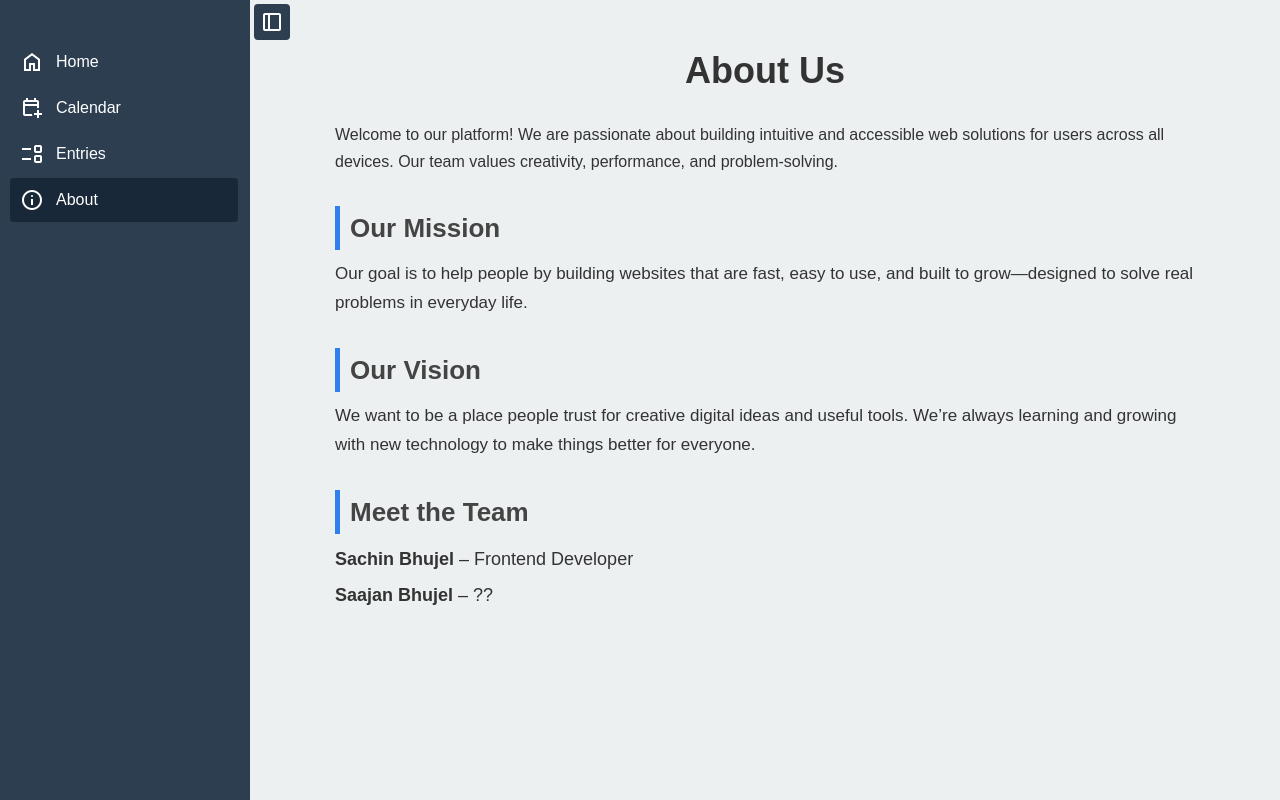
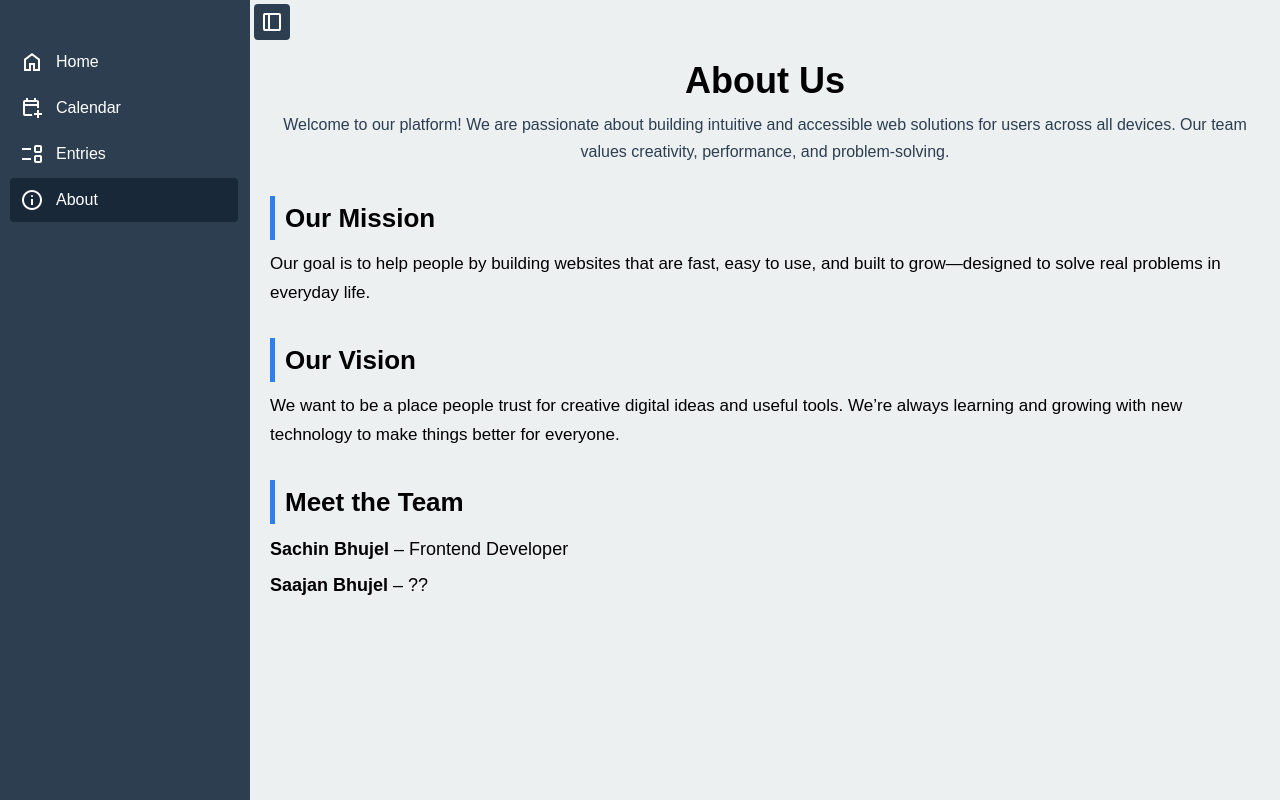
Before and after one commit to sachinbhujel/journal_app, a React (Vite) app: page /about in a window 1280 px wide. Built offline with nearby package versions, Linux system fonts and the light colour scheme; a web font is replaced by a local one.

Commit message:
Improve css for about page

```diff
--- a/src/App.css
+++ b/src/App.css
@@ -101,8 +101,6 @@
 .main-div p {
     text-align: center;
     font-size: 16px;
-    font-family: "Trebuchet MS", "Lucida Sans Unicode", "Lucida Grande",
-        "Lucida Sans", Arial, sans-serif;
     color: #2c3e50;
     margin-top: 10px;
 }
@@ -383,8 +381,8 @@
     margin: auto;
     background-color: #192838;
     color: #f1f1f1;
-    box-shadow: 0 4px 25px rgba(151, 158, 233, 0.3)
-    }
+    box-shadow: 0 4px 25px rgba(151, 158, 233, 0.3);
+}
 
 .add-entry-header {
     display: flex;
@@ -648,18 +646,19 @@
 /* About Css */
 
 .about-container {
-    padding: 40px 20px;
-    max-width: 900px;
-    margin: auto;
-    font-family: "Segoe UI", Tahoma, Geneva, Verdana, sans-serif;
-    color: #333;
+    padding: 20px;
+    margin-top: 30px;
     line-height: 1.7;
 }
 
 .about-container h1 {
     font-size: 36px;
-    margin-bottom: 20px;
     text-align: center;
+}
+
+.about-container .description {
+    text-align: center;
+    color: #2c3e50;
 }
 
 .section {
@@ -668,7 +667,6 @@
 
 .section h2 {
     font-size: 26px;
-    color: #444;
     margin-bottom: 10px;
     border-left: 5px solid #2f80ed;
     padding-left: 10px;
--- a/src/components/About.jsx
+++ b/src/components/About.jsx
@@ -5,7 +5,7 @@ export default function About() {
     return (
         <div className="about-container">
             <h1>About Us</h1>
-            <p>
+            <p className="description">
                 Welcome to our platform! We are passionate about building
                 intuitive and accessible web solutions for users across all
                 devices. Our team values creativity, performance, and
```
